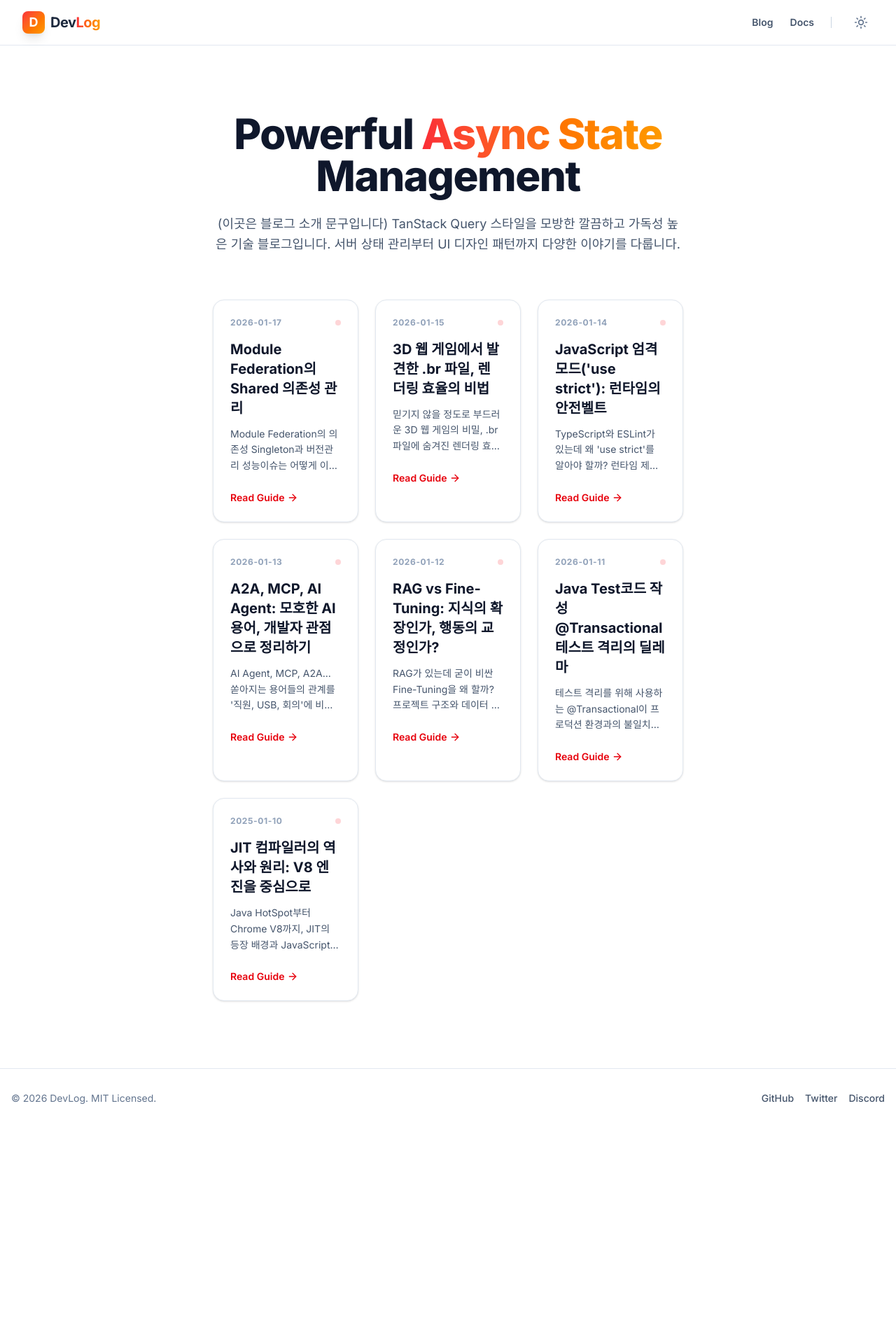
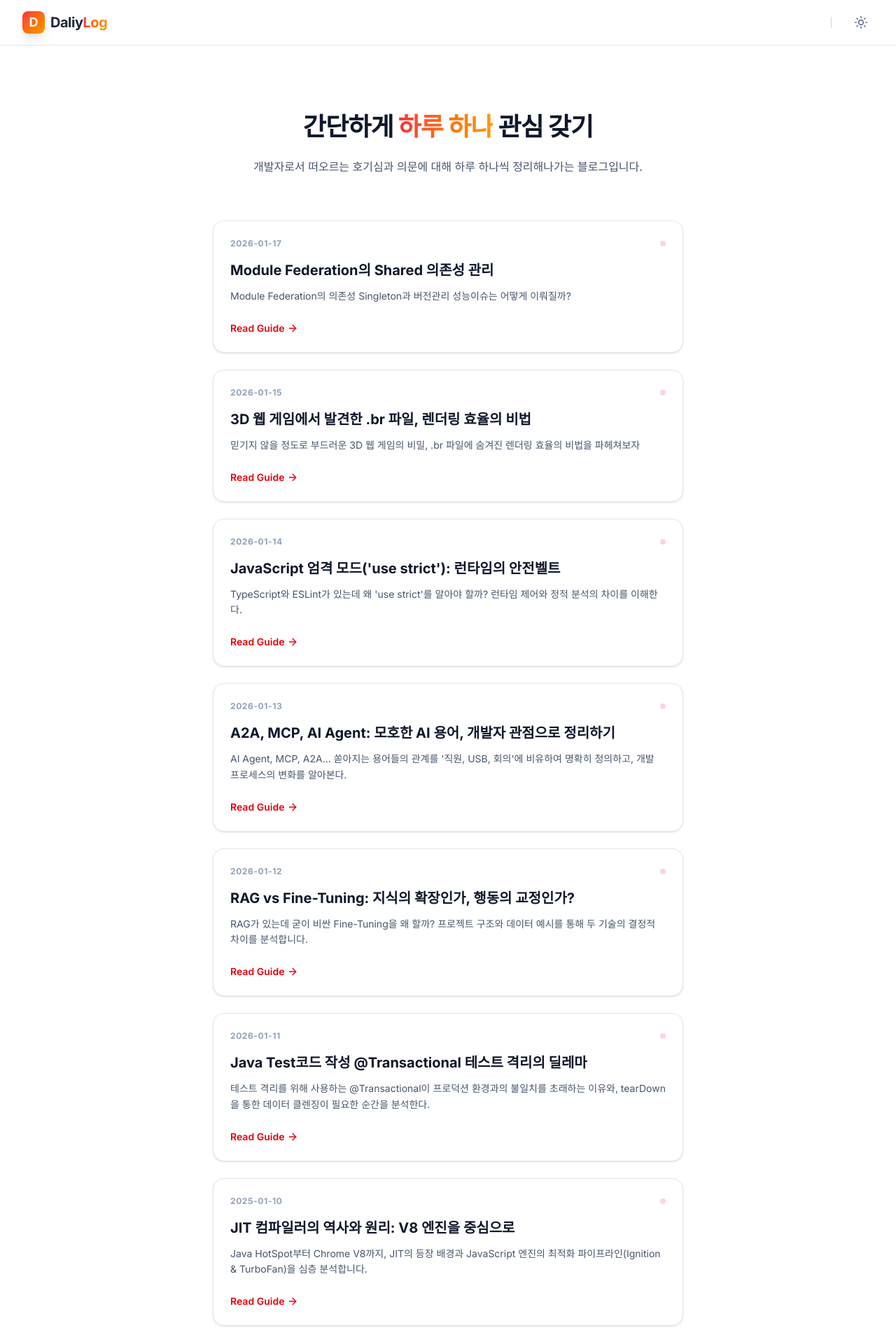
Before and after one commit to Kim-soung-won/Kim-soung-won.github.io, a Next.js app: page / in a window 1280 px wide. Shown: the top 1920 px of the page at 70% size. Before the commit the page ends 1611 px from the top, so only its background shows below. Built offline with nearby package versions, Linux system fonts and the light colour scheme.

Commit message:
fix: 기본 문구, 스타일 교정

```diff
--- a/src/app/page.tsx
+++ b/src/app/page.tsx
@@ -8,17 +8,16 @@ export default function PostsPage() {
     <section className="mx-auto max-w-screen-xl px-4 py-16 sm:px-6 lg:px-8">
       {/* 1. Hero Section */}
       <div className="mx-auto max-w-3xl text-center mb-16">
-        <h1 className="mb-6 text-4xl font-extrabold tracking-tight text-slate-900 dark:text-white sm:text-6xl">
-          Powerful <span className="text-transparent bg-clip-text bg-gradient-to-r from-red-500 to-amber-500">Async State</span> Management
-        </h1>
-        <p className="text-lg text-slate-600 dark:text-slate-400 leading-relaxed">
-          (이곳은 블로그 소개 문구입니다) TanStack Query 스타일을 모방한 깔끔하고 가독성 높은 기술 블로그입니다.
-          서버 상태 관리부터 UI 디자인 패턴까지 다양한 이야기를 다룹니다.
+        <h2 className="mb-6 text-4xl font-extrabold tracking-tight text-slate-900 dark:text-white">
+          간단하게 <span className="text-transparent bg-clip-text bg-gradient-to-r from-red-500 to-amber-500">하루 하나</span> 관심 갖기
+        </h2>
+        <p className="text-md text-slate-600 dark:text-slate-400 leading-relaxed">
+          개발자로서 떠오르는 호기심과 의문에 대해 하루 하나씩 정리해나가는 블로그입니다.
         </p>
       </div>
 
       {/* 2. Grid List */}
-      <div className="grid gap-6 md:grid-cols-2 lg:grid-cols-3">
+      <div className="grid gap-6 grid-cols-1">
         {allPostsData.map(({ id, date, title, description }) => (
           <Link href={`/posts/${id}`} key={id} className="group relative flex flex-col">
 
--- a/src/components/layout/Footer.tsx
+++ b/src/components/layout/Footer.tsx
@@ -3,12 +3,12 @@ export default function Footer() {
     <footer className="mt-auto w-full border-t border-slate-200 bg-white py-8 dark:border-slate-800 dark:bg-slate-900">
       <div className="mx-auto flex max-w-screen-xl flex-col items-center justify-between gap-4 px-4 text-center sm:flex-row sm:text-left">
         <p className="text-sm text-slate-500 dark:text-slate-400">
-          © {new Date().getFullYear()} DevLog. MIT Licensed.
+          © {new Date().getFullYear()} Daily Log. With Gemini Vibe Coding
         </p>
         <div className="flex gap-4 text-sm font-medium text-slate-600 dark:text-slate-400">
-          <a href="#" className="hover:text-red-500 dark:hover:text-red-400 transition-colors">GitHub</a>
-          <a href="#" className="hover:text-red-500 dark:hover:text-red-400 transition-colors">Twitter</a>
-          <a href="#" className="hover:text-red-500 dark:hover:text-red-400 transition-colors">Discord</a>
+          <a href="https://github.com/Kim-soung-won" className="hover:text-red-500 dark:hover:text-red-400 transition-colors">GitHub</a>
+          {/* <a href="#" className="hover:text-red-500 dark:hover:text-red-400 transition-colors">Twitter</a>
+          <a href="#" className="hover:text-red-500 dark:hover:text-red-400 transition-colors">Discord</a> */}
         </div>
       </div>
     </footer>
--- a/src/components/layout/Header.tsx
+++ b/src/components/layout/Header.tsx
@@ -12,12 +12,12 @@ export default function Header() {
             <span className="font-bold text-lg">D</span>
           </div>
           <span className="text-xl font-bold tracking-tight text-slate-800 dark:text-slate-100">
-            Dev<span className="text-transparent bg-clip-text bg-gradient-to-r from-red-500 to-amber-500">Log</span>
+            Daliy<span className="text-transparent bg-clip-text bg-gradient-to-r from-red-500 to-amber-500">Log</span>
           </span>
         </Link>
 
         <div className="flex items-center gap-4">
-          <nav className="hidden items-center gap-6 sm:flex">
+          {/* <nav className="hidden items-center gap-6 sm:flex">
             <Link
               href="/posts"
               className="text-sm font-semibold text-slate-600 hover:text-red-500 dark:text-slate-400 dark:hover:text-red-400 transition-colors"
@@ -30,7 +30,7 @@ export default function Header() {
             >
               Docs
             </Link>
-          </nav>
+          </nav> */}
 
           <div className="h-4 w-px bg-slate-300 dark:bg-slate-700 mx-2" />
 
```
